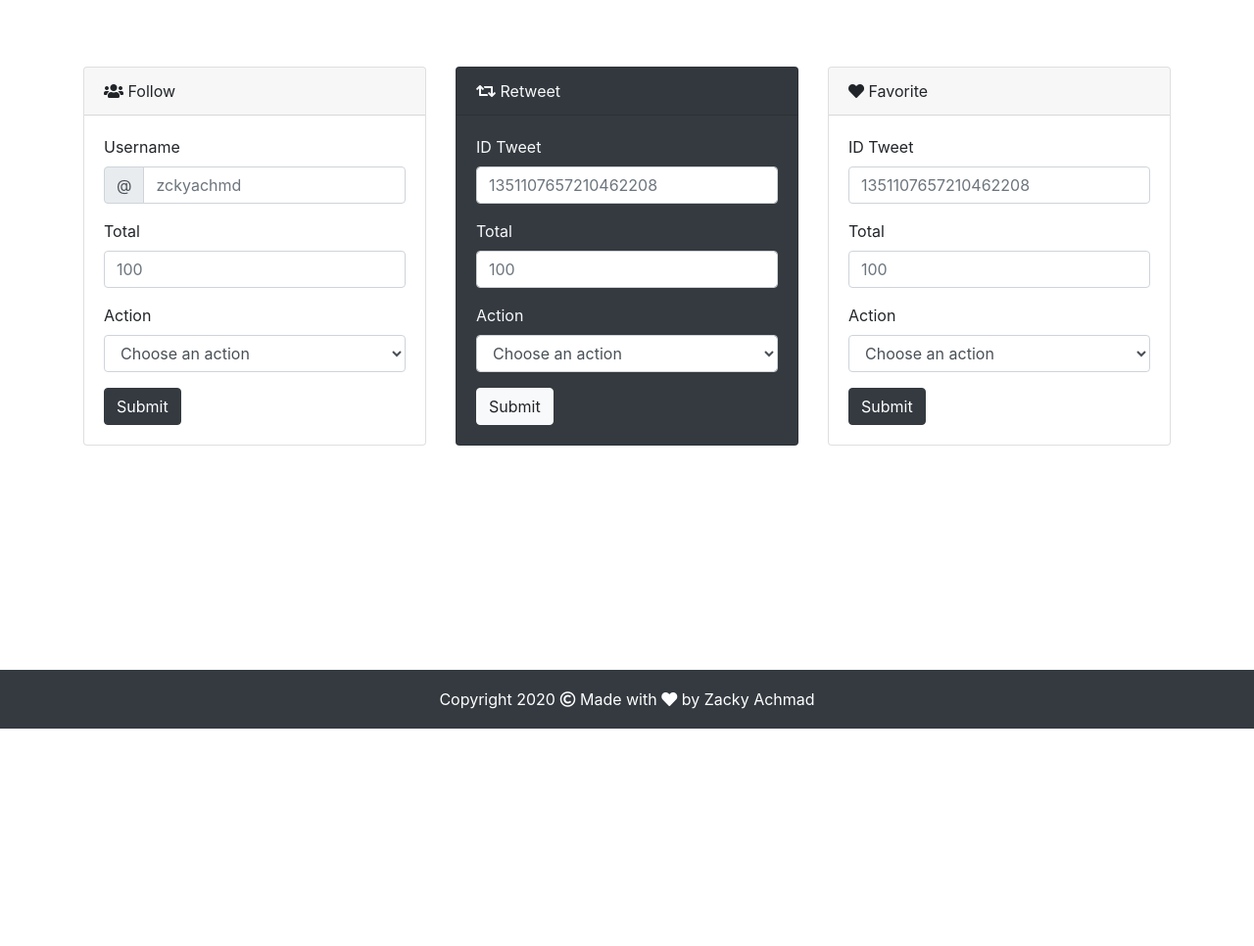
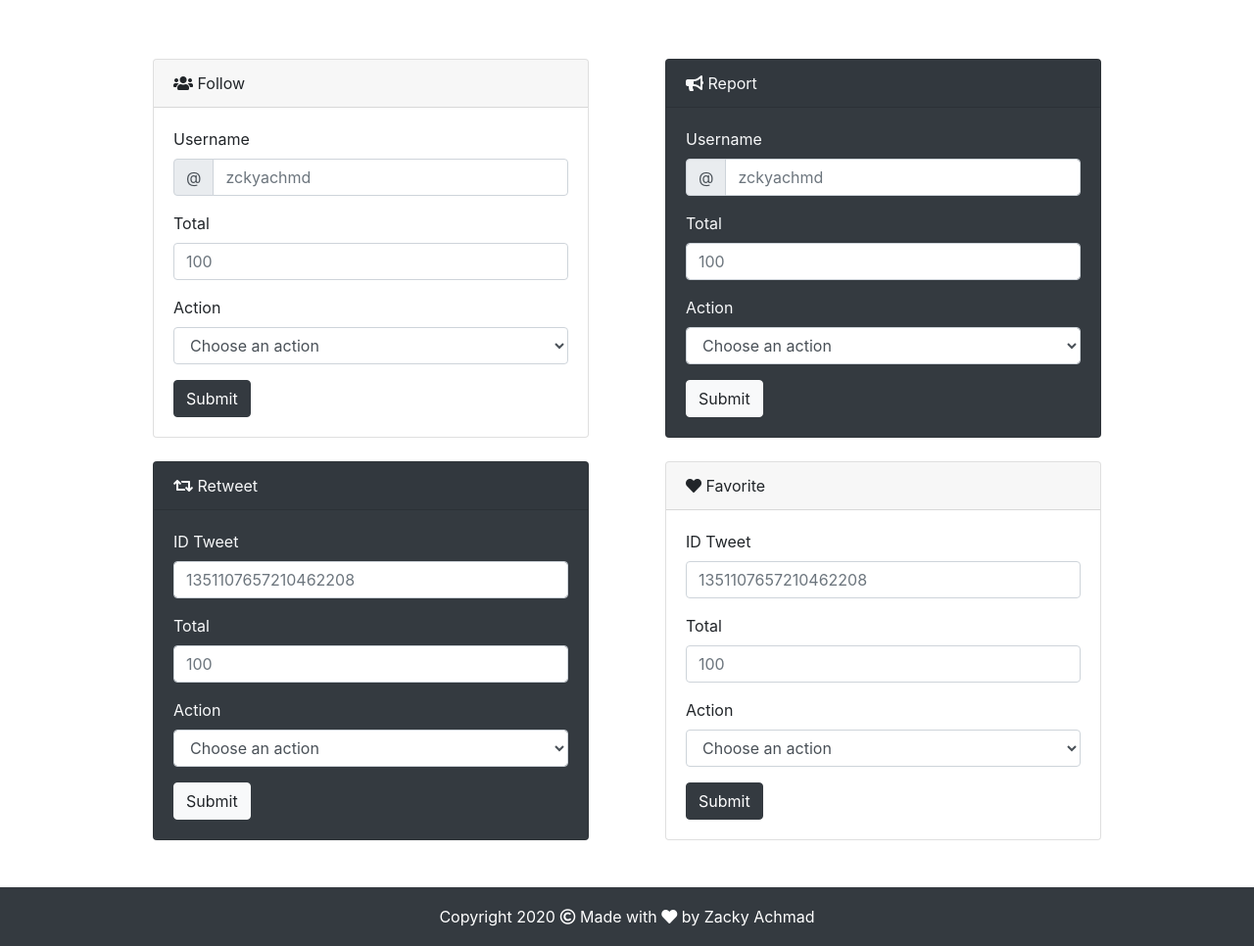
Before and after one commit to zckyachmd/twitter-panel, a CodeIgniter app: the page made by application/views/home.php in a window 1280 px wide. Shown: the part 56-1022 px from the top of the page at 98% size. Before the commit the page ends 800 px from the top, so only its background shows below. Run offline with CodeIgniter, Linux system fonts and the light colour scheme; some libraries are stand-ins or nearby versions.

Commit message:
Added Mass Report

```diff
--- a/application/config/config.php
+++ b/application/config/config.php
@@ -23,7 +23,7 @@ defined('BASEPATH') or exit('No direct script access allowed');
 | a PHP script and you can easily do that on your own.
 |
 */
-$config['base_url'] = 'http://127.0.0.1/twitter-panel';
+$config['base_url'] = URL;
 
 /*
 |--------------------------------------------------------------------------
--- a/application/config/constants.php
+++ b/application/config/constants.php
@@ -84,5 +84,6 @@ defined('EXIT_DATABASE')       or define('EXIT_DATABASE', 8); // database error
 defined('EXIT__AUTO_MIN')      or define('EXIT__AUTO_MIN', 9); // lowest automatically-assigned error code
 defined('EXIT__AUTO_MAX')      or define('EXIT__AUTO_MAX', 125); // highest automatically-assigned error code
 
-define('CONSUMER_KEY', '#####################################################'); // Api Key Twitter
-define('CONSUMER_SECRET', '##################################################'); // API Key Secret Twitter
+define('URL', 'http://127.0.0.1/twitter-panel'); // URL Site
+define('CONSUMER_KEY', '######################'); // Api Key Twitter
+define('CONSUMER_SECRET', '###################'); // API Key Secret Twitter
--- a/application/views/home.php
+++ b/application/views/home.php
@@ -35,9 +35,8 @@
 			</div>
 		</div>
 	</nav>
-  <div class="container">
-    <?php
-    if ($this->session->flashdata('result')) : ?>
+	<div class="container my-auto">
+		<?php if ($this->session->flashdata('result')) : ?>
 			<div class="alert alert-dark" role="alert">
 				<?= $this->session->flashdata('result'); ?>
 				<button type="button" class="close" data-dismiss="alert" aria-label="Close">
@@ -45,8 +44,8 @@
 				</button>
 			</div>
 		<?php endif; ?>
-    <div class="row justify-content-center">
-      <div class="col-md-4 mt-2">
+		<div class="row justify-content-center mb-4">
+			<div class="col-md-5 mx-4">
 				<div class="card">
 					<div class="card-header">
 						<i class="fa fa-users" aria-hidden="true"></i> Follow
@@ -71,11 +70,11 @@
 							<?php
 							$options = [
 								''        => 'Choose an action',
-                'add'     => 'Add Follower',
+								'add'     => 'Added Follower',
 								'reduce'  => 'Reduce Follower'
 							];
 
-              echo form_dropdown('follow', $options, '', ['class' => 'form-control']);
+							echo form_dropdown('follow', $options, '', ['class' => 'form-control', 'required' => true]);
 							?>
 						</div>
 						<?= form_submit('submit', 'Submit', ['class' => 'btn btn-dark']); ?>
@@ -83,7 +82,46 @@
 					</div>
 				</div>
 			</div>
-      <div class="col-md-4 mt-2">
+			<div class="col-md-5 mx-4">
+				<div class="card bg-dark text-light">
+					<div class="card-header">
+						<i class="fa fa-bullhorn" aria-hidden="true"></i> Report
+					</div>
+					<div class="card-body">
+						<?= form_open(base_url('home/report'), "method='post'"); ?>
+						<div class="form-group">
+							<label for="username">Username</label>
+							<div class="input-group">
+								<div class="input-group-prepend">
+									<span class="input-group-text" id="username">@</span>
+								</div>
+								<?= form_input(['class' => 'form-control', 'type' => 'text', 'name' => 'username', 'id' => 'username', 'placeholder' => 'zckyachmd', 'required' => true]); ?>
+							</div>
+						</div>
+						<div class="form-group">
+							<label for="total">Total</label>
+							<?= form_input(['class' => 'form-control', 'type' => 'number', 'name' => 'total', 'id' => 'total', 'placeholder' => '100', 'required' => true]); ?>
+						</div>
+						<div class="form-group">
+							<label for="report">Action</label>
+							<?php
+							$options = [
+								''        => 'Choose an action',
+								'add'     => 'Added Report',
+								// 'reduce'  => 'Reduce Report'
+							];
+
+							echo form_dropdown('report', $options, '', ['class' => 'form-control', 'required' => true]);
+							?>
+						</div>
+						<?= form_submit('submit', 'Submit', ['class' => 'btn btn-light']); ?>
+						<?= form_close(); ?>
+					</div>
+				</div>
+			</div>
+		</div>
+		<div class="row justify-content-center">
+			<div class="col-md-5 mx-4 mb-5">
 				<div class="card bg-dark text-light">
 					<div class="card-header">
 						<i class="fa fa-retweet" aria-hidden="true"></i> Retweet
@@ -105,11 +143,11 @@
 							<?php
 							$options = [
 								''        => 'Choose an action',
-                'add'     => 'Add Retweet',
+								'add'     => 'Added Retweet',
 								'reduce'  => 'Reduce Retweet'
 							];
 
-              echo form_dropdown('retweet', $options, '', ['class' => 'form-control']);
+							echo form_dropdown('retweet', $options, '', ['class' => 'form-control', 'required' => true]);
 							?>
 						</div>
 						<?= form_submit('submit', 'Submit', ['class' => 'btn btn-light']); ?>
@@ -117,7 +155,7 @@
 					</div>
 				</div>
 			</div>
-      <div class="col-md-4 mt-2">
+			<div class="col-md-5 mx-4 mb-5">
 				<div class="card">
 					<div class="card-header">
 						<i class="fa fa-heart" aria-hidden="true"></i> Favorite
@@ -139,11 +177,11 @@
 							<?php
 							$options = [
 								''        => 'Choose an action',
-                'add'     => 'Add Favorite',
+								'add'     => 'Added Favorite',
 								'reduce'  => 'Reduce Favorite'
 							];
 
-              echo form_dropdown('favorite', $options, '', ['class' => 'form-control']);
+							echo form_dropdown('favorite', $options, '', ['class' => 'form-control', 'required' => true]);
 							?>
 						</div>
 						<?= form_submit('submit', 'Submit', ['class' => 'btn btn-dark']); ?>
@@ -156,7 +194,6 @@
 	<footer class="footer fixed-bottom bg-dark">
 		<div class="container text-center">
 			<span class="text-white">Copyright 2020 <i class="far fa-copyright"></i> Made with <i class="fas fa-heart"></i> by <a href=" https://www.zacky.id" target="_blank" class="text-decoration-none text-white">Zacky Achmad</a></span>
-      <!-- <span class="text-white">Copyright 2020 &copy; Zetbot Indonesia</span> -->
 		</div>
 	</footer>
 
--- a/application/views/login.php
+++ b/application/views/login.php
@@ -28,7 +28,7 @@
 			</div>
 		<?php endif; ?>
 		<a href="<?= base_url('auth/connect'); ?>" class="btn btn-md btn-dark btn-block">Sign in</a>
-    <p class="mt-5 mb-3 text-muted"><i class="far fa-copyright"></i> 2020</p>
+		<p class="mt-5 mb-3 text-muted">Copyright 2020 <i class="far fa-copyright"></i> Zacky Achmad</p>
 	</div>
 
 	<script src="<?= base_url('assets/libs/jquery/jquery.min.js'); ?>"></script>
```
Also changed, not shown: application/controllers/Home.php (+55 -4 lines), README.md, application/controllers/Auth.php (indentation only). Lines whose indentation alone changed are shown as unchanged.
